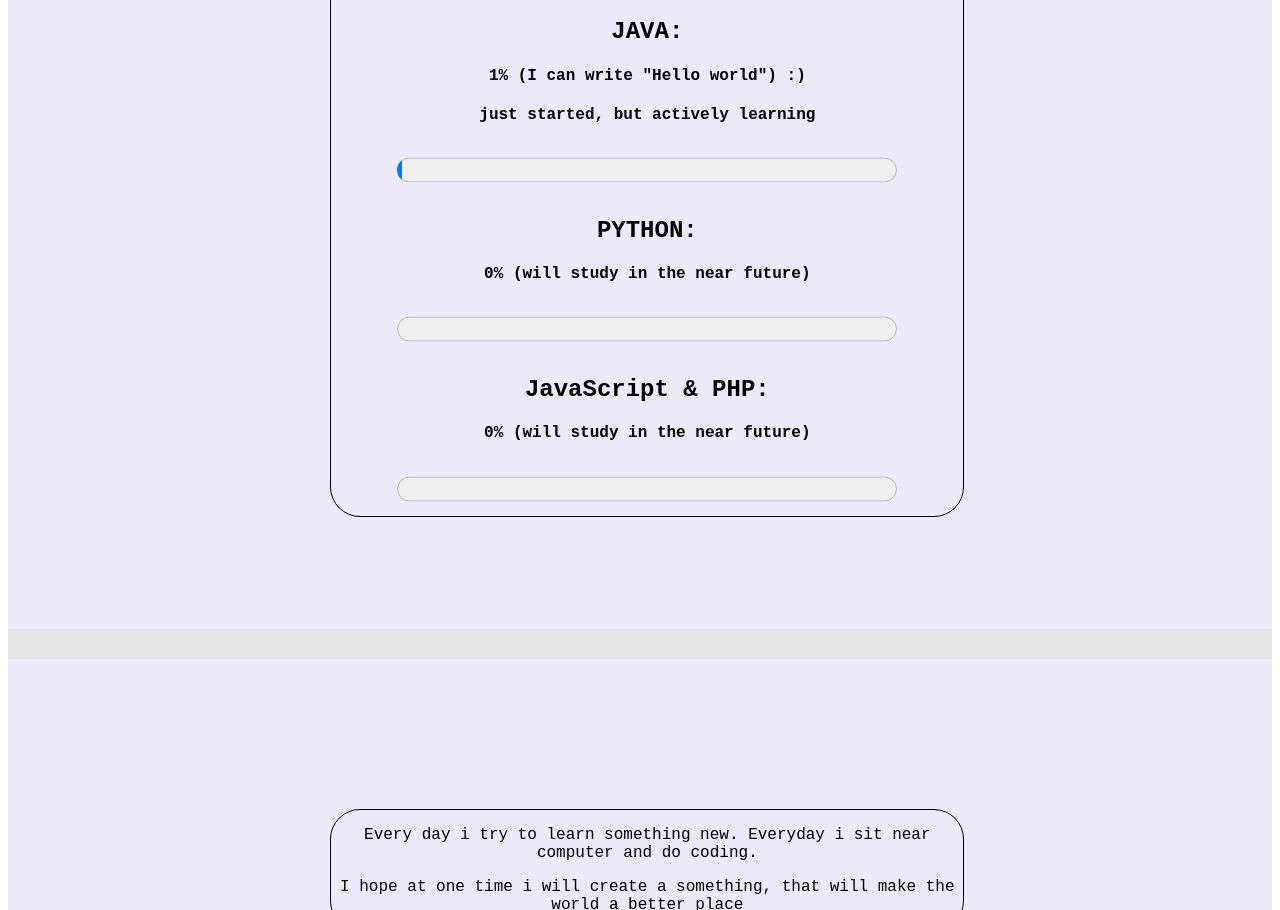
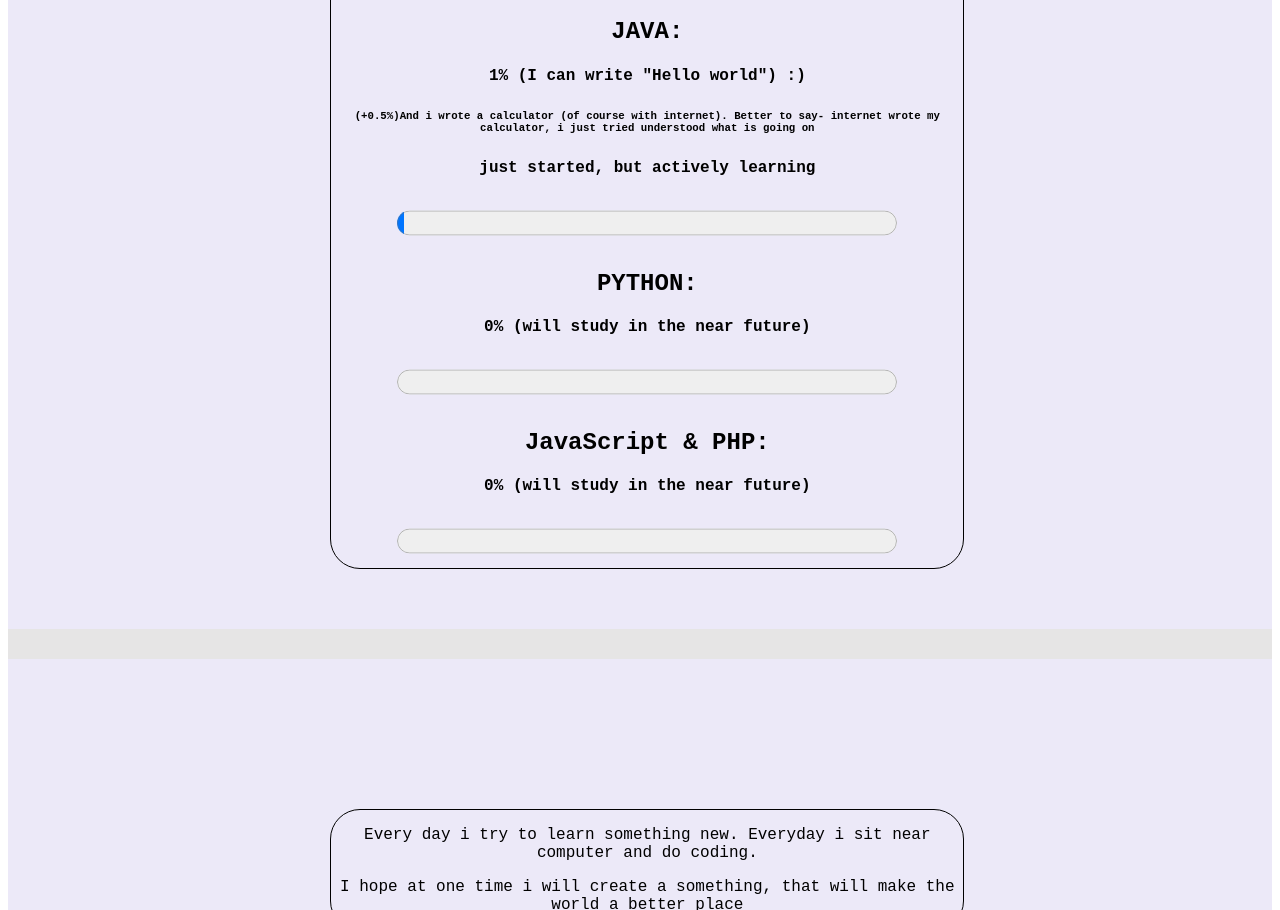
Before and after one commit to artemcheck/artemcheck.github.io, a plain HTML site: page index.html in a window 1280 px wide. Shown: the part 6027-6937 px from the top of the page. Drawn offline with Linux system fonts and the light colour scheme.

Commit message:
Update index.html

```diff
--- a/index.html
+++ b/index.html
@@ -78,7 +78,8 @@
 			<h4>55%</h4><progress value="55" max="100"></progress>
 			<p><h2>JAVA:</h2>
 			<h4>1% (I can write "Hello world") :)</h4>
-			<h4>just started, but actively learning</h4><progress value="1" max="100"></progress>
+			<h6>(+0.5%)And i wrote a calculator (of course with internet). Better to say- internet wrote my calculator, i just tried understood what is going on</h6>
+			<h4>just started, but actively learning</h4><progress value="1.5" max="100"></progress>
 			<p><h2>PYTHON:</h2>
 			<h4>0% (will study in the near future)</h4><progress value="0" max="100"></progress>
 			<p><h2>JavaScript & PHP:</h2>
```
